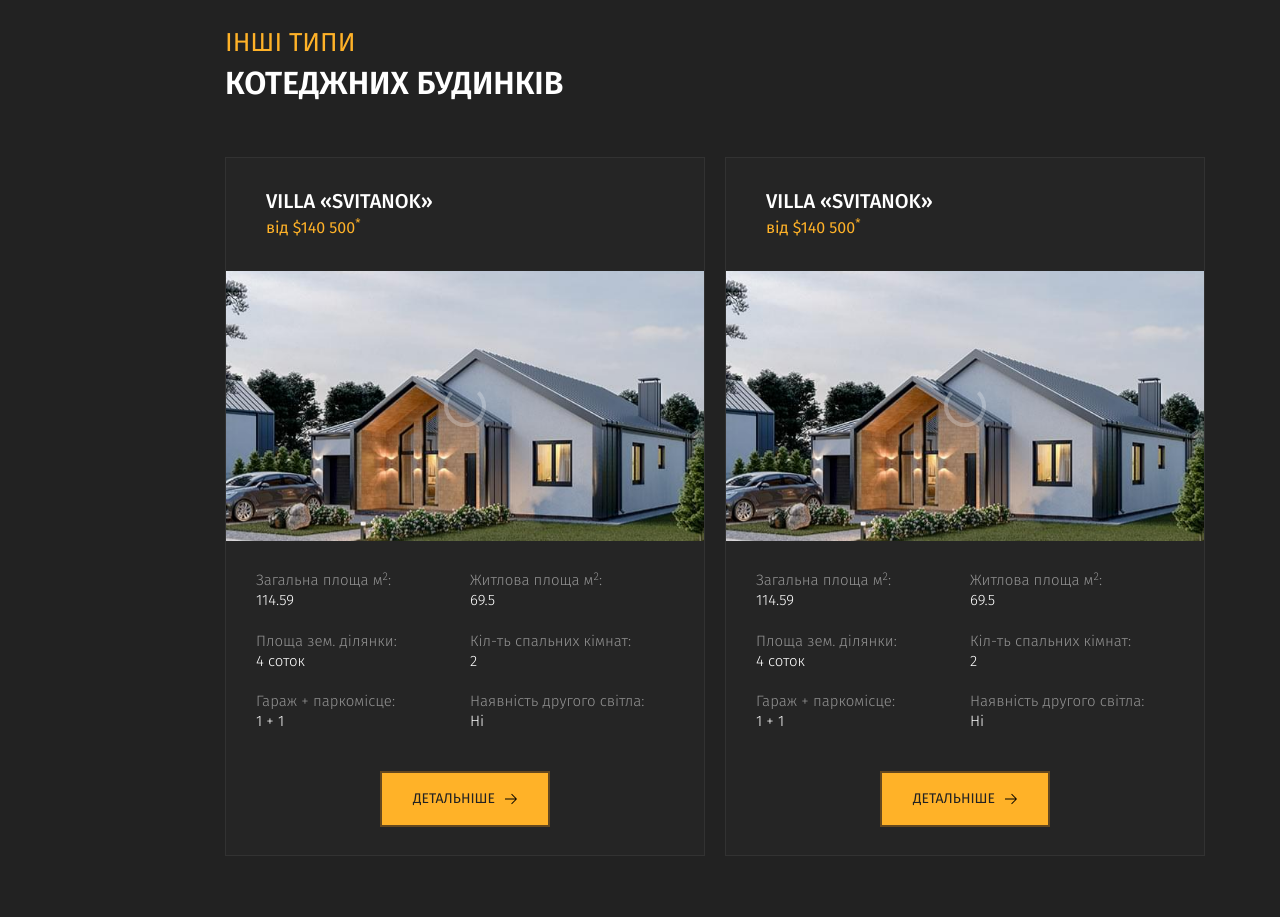
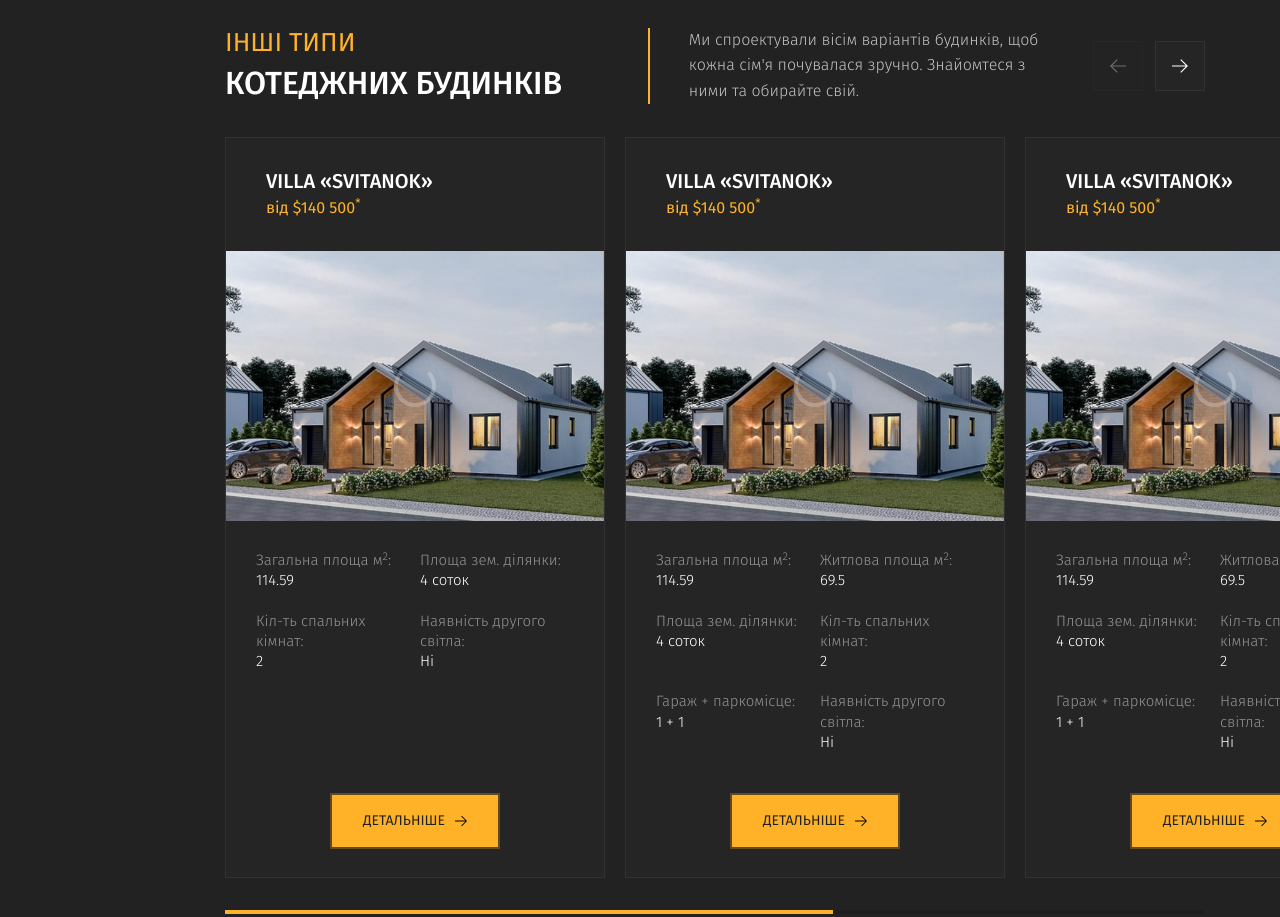
Before and after one commit to second1996/_ozon-development, a website: page app/page-house.html in a window 1280 px wide. Shown: the part 6360-7277 px from the top of the page. Drawn offline with nearby package versions, Linux system fonts and the light colour scheme; some packages are replaced by stand-ins of ours; files that its build step writes are made by us from their sources.

Commit message:
Home page: Heroes 'price from' label. House Single page: Other houses slider

```diff
--- a/app/js/app.js
+++ b/app/js/app.js
@@ -409,6 +409,41 @@ $(document).ready(function () {
 	});
 
 	/**
+	 * Swiper for House section "Other houses"
+	 */
+	var housesSwiper = new Swiper('.houses-slider', {
+		spaceBetween: 20,
+		slidesPerView: 1,
+		grabCursor: true,
+		freeMode: true,
+		preloadImages: false,
+		navigation: {
+			nextEl: '.houses-slider-next',
+			prevEl: '.houses-slider-prev',
+		},
+		scrollbar: {
+			el: '.houses-scrollbar',
+		},
+		breakpoints: {
+			520: {
+				slidesPerView: 1.25,
+			},
+			768: {
+				slidesPerView: 1.75,
+			},
+			992: {
+				slidesPerView: 2.25,
+			},
+			1240: {
+				slidesPerView: 2.5,
+			},
+			1800: {
+				slidesPerView: 3,
+			},
+		},
+	});
+
+	/**
 	 * Open "Site menu" when clicked on hamburger button
 	 */
 	var humbBtn = $('.hamburger'),
--- a/app/page-house.html
+++ b/app/page-house.html
@@ -702,10 +702,51 @@
 						</div><!-- /.col -->
 					</div>
 				</section><!-- /.reserve -->
+			</div><!-- /.container-fluid -->
+
 			<section class="page-section houses">
-					<h2 class="about-title page-section-title"><span>Інші типи</span> котеджних будинків</h2>
-					<div class="row row-items">
-						<div class="col-sm-6">
+				<div class="container-fluid">
+					<!-- Header -->
+					<div class="section-head row align-items-center">
+						<div class="col-xl col-xxl-4">
+							<h2 class="section-head-title"><span>Інші типи</span> котеджних будинків</h2>
+						</div>
+						<div class="col-sm col-xl">
+							<p class="section-head-descr">Ми спроектували вісім варіантів будинків, щоб кожна сім'я почувалася зручно. Знайомтеся з ними та обирайте свій.</p>
+						</div>
+						<div class="col-sm-auto">
+							<div class="houses-slider-prev swiper-button-prev"></div>
+							<div class="houses-slider-next swiper-button-next"></div>
+						</div>
+					</div>
+					<!-- Slider -->
+					<div class="houses-slider swiper-container">
+						<div class="houses-wrapper swiper-wrapper">
+							<!-- Slides -->
+							<div class="houses-slide swiper-slide">
+								<div class="h-houses-item card card-animate">
+									<div class="h-houses-head card-head">
+										<h3 class="title title-sm text-uppercase w-medium">VILLA «SVITANOK»</h3>
+										<span class="price text-sm">від $<i>140 500</i><sup>*</sup></span>
+									</div>
+									<div class="h-houses-photo card-image">
+										<img class="lazy" data-src="images/dest/house-3-thumb.jpg" alt="">
+										<div class="lazy-spin"></div>
+									</div>
+									<div class="h-houses-meta card-body">
+										<ul class="h-houses-meta-list">
+											<li class="text-xs">Загальна площа м<sup>2</sup>: <em>114.59</em></li>
+											<li class="text-xs">Площа зем. ділянки: <em>4 соток</em></li>
+											<li class="text-xs">Кіл-ть спальних кімнат: <em>2</em></li>
+											<li class="text-xs">Наявність другого світла: <em>Ні</em></li>
+										</ul>
+										<div class="text-center">
+											<a href="#" class="btn btn-primary btn-icon">Детальніше</a>
+										</div>
+									</div>
+								</div>
+							</div><!-- /.slide-->
+							<div class="houses-slide swiper-slide">
 								<div class="h-houses-item card card-animate">
 									<div class="h-houses-head card-head">
 										<h3 class="title title-sm text-uppercase w-medium">VILLA «SVITANOK»</h3>
@@ -729,8 +770,8 @@
 										</div>
 									</div>
 								</div>
-						</div><!-- /.col -->
-						<div class="col-sm-6">
+							</div><!-- /.slide-->
+							<div class="houses-slide swiper-slide">
 								<div class="h-houses-item card card-animate">
 									<div class="h-houses-head card-head">
 										<h3 class="title title-sm text-uppercase w-medium">VILLA «SVITANOK»</h3>
@@ -754,10 +795,37 @@
 										</div>
 									</div>
 								</div>
-						</div><!-- /.col -->
+							</div><!-- /.slide-->
+							<div class="houses-slide swiper-slide">
+								<div class="h-houses-item card card-animate">
+									<div class="h-houses-head card-head">
+										<h3 class="title title-sm text-uppercase w-medium">VILLA «SVITANOK»</h3>
+										<span class="price text-sm">від $<i>140 500</i><sup>*</sup></span>
 									</div>
+									<div class="h-houses-photo card-image">
+										<img class="lazy" data-src="images/dest/house-3-thumb.jpg" alt="">
+										<div class="lazy-spin"></div>
+									</div>
+									<div class="h-houses-meta card-body">
+										<ul class="h-houses-meta-list">
+											<li class="text-xs">Загальна площа м<sup>2</sup>: <em>114.59</em></li>
+											<li class="text-xs">Житлова площа м<sup>2</sup>: <em>69.5</em></li>
+											<li class="text-xs">Площа зем. ділянки: <em>4 соток</em></li>
+											<li class="text-xs">Кіл-ть спальних кімнат: <em>2</em></li>
+											<li class="text-xs">Гараж + паркомісце: <em>1 + 1</em></li>
+											<li class="text-xs">Наявність другого світла: <em>Ні</em></li>
+										</ul>
+										<div class="text-center">
+											<a href="#" class="btn btn-primary btn-icon">Детальніше</a>
+										</div>
+									</div>
+								</div>
+							</div><!-- /.slide-->
+						</div><!-- /.houses-wrapper -->
+						<div class="houses-scrollbar swiper-scrollbar"></div>
+					</div><!-- /.houses-slider- -->
+				</div><!-- /.container-fluid -->
 			</section><!-- /.houses -->
-			</div><!-- /.container-fluid -->
 		</div><!-- /.page-content -->
 
 		<!-- Call To Action -->
--- a/app/sass/main.sass
+++ b/app/sass/main.sass
@@ -109,7 +109,7 @@ body.home
           animation: fromLeft 1.5s 0.25s both
         .descr
           animation: fromLeft 1.5s 0.5s both
-        .btn
+        .button
           animation: fromLeft 1.8s 0.75s both
         .slide-number
           opacity: 0.15
@@ -245,10 +245,15 @@ body.home
         +media-breakpoint-down(sm)
           max-width: 100%
           font-size: 15px
-      .btn
+      .button
+        display: flex
+        flex-wrap: wrap
+        gap: 10px 15px
         margin-top: 40px
         +media-breakpoint-down(xl)
           margin-top: 30px
+        div.btn
+          pointer-events: none
       .slide-number
         user-select: none
         position: absolute
@@ -640,6 +645,10 @@ body.home
     +media-breakpoint-down(xs)
       height: 280px
   &-meta
+    flex-grow: 1
+    display: flex
+    flex-direction: column
+    justify-content: space-between
     +media-breakpoint-down(xl)
       padding-left: 25px
       padding-right: 25px
@@ -655,15 +664,16 @@ body.home
     &-list
       display: flex
       flex-wrap: wrap
+      justify-content: space-between
       margin-bottom: 20px
       > li
-        flex-basis: 50%
+        flex: 0 0 calc(50% - 10px)
         margin-bottom: 20px
         padding: 0 5px
         color: rgba($white, 0.5)
         line-height: 1.35
         +media-breakpoint-down(md)
-          flex-basis: 50%
+          flex: 0 0 calc(50% - 16px)
           padding: 0 8px
           text-align: left
         em
@@ -2794,3 +2804,21 @@ body.home
           object-fit: cover
           transition: opacity .3s ease
           opacity: 0.5
+
+  // Section: Other houses
+  .houses
+    overflow: hidden
+    &-slider
+      overflow: visible
+      +media-breakpoint-down(xs)
+        &-prev,
+        &-next
+          margin-top: 20px
+      .swiper-lazy
+        opacity: 0
+        transition: opacity .45s ease
+        &-loaded
+          opacity: 1
+    &-slide
+      height: auto
+      padding-bottom: 4px
```
Also changed, not shown: app/page-home.html (+1 -0 lines), app/css/app.min.css, app/js/app.min.js. Lines whose indentation alone changed are shown as unchanged.
